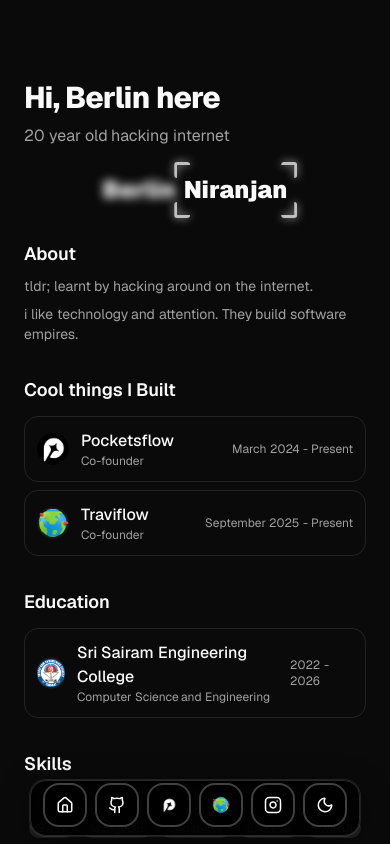
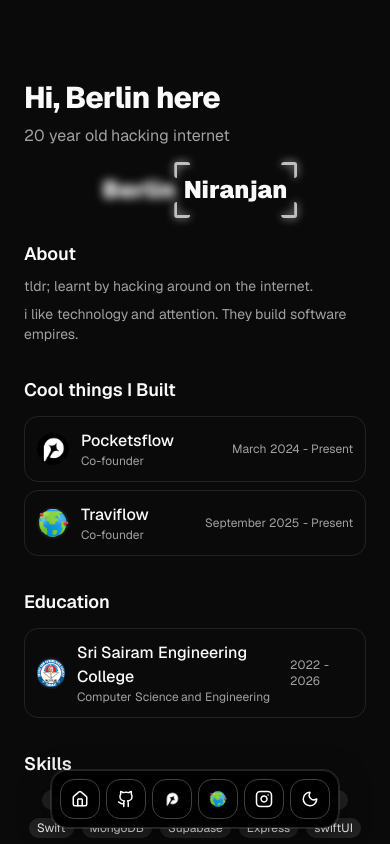
Before and after one commit to Niranjan753/folio, a Next.js app: page / in a window 390 px wide. Shown: the top 844 px of the page. Built offline with nearby package versions, Linux system fonts and the light colour scheme.

Commit message:
fix toggle in mobile

```diff
--- a/app/page.tsx
+++ b/app/page.tsx
@@ -38,15 +38,15 @@
       onClick: () => window.open("https://traviflow.com", "_blank", "noopener,noreferrer")
     },
     { icon: <Instagram size={18} />, label: "Instagram", onClick: () => window.open("https://www.instagram.com/berlified/", "_blank", "noopener,noreferrer") },
-    { icon: <ModeToggle />, label: "Theme", onClick: () => {} }
+    { icon: <ModeToggle />, label: "Theme" }
   ];
   return (
       <div className="relative min-h-screen flex flex-col">
         <div
-          className="flex flex-1 flex-col items-center justify-center min-h-screen py-8 pb-24 font-sans relative z-10"
+          className="flex flex-1 flex-col items-center justify-center min-h-screen py-8 pb-28 sm:pb-24 font-sans relative z-10"
         >
 
-          <main className="w-full max-w-4xl space-y-8 mt-12 px-6 sm:px-12 md:px-16 lg:px-20">
+          <main className="w-full max-w-4xl space-y-8 mt-12 mb-8 px-6 sm:px-12 md:px-16 lg:px-20">
             <section className="flex flex-col sm:flex-row items-center sm:items-start sm:justify-between gap-6">
               <div className="space-y-2 w-full sm:w-auto">
                 <BlurText
--- a/components/Dock.jsx
+++ b/components/Dock.jsx
@@ -21,6 +21,7 @@
   const size = useSpring(targetSize, spring);
 
   const handleClick = (e) => {
+    e.stopPropagation();
     // Reset hover state on mobile after click
     isHovered.set(0);
     setIsTouched(false);
@@ -28,15 +29,7 @@
   };
 
   // Add a subtle glow and scale effect on hover
-  const scale = useTransform(isHovered, [0, 1], [1, 1.12]);
-  const boxShadowLight = useTransform(
-    isHovered,
-    [0, 1],
-    [
-      '0 2px 8px 0 rgba(0,0,0,0.1)',
-      '0 4px 16px 0 rgba(0,0,0,0.2)'
-    ]
-  );
+  const scale = useTransform(isHovered, [0, 1], [1, 1.08]);
   const boxShadowDark = useTransform(
     isHovered,
     [0, 1],
@@ -57,25 +50,27 @@
       onHoverEnd={() => isHovered.set(0)}
       onFocus={() => isHovered.set(1)}
       onBlur={() => isHovered.set(0)}
-      onTouchStart={() => {
+      onTouchStart={(e) => {
+        e.stopPropagation();
         setIsTouched(true);
         isHovered.set(1);
       }}
-      onTouchEnd={() => {
+      onTouchEnd={(e) => {
+        e.stopPropagation();
         setTimeout(() => {
           isHovered.set(0);
           setIsTouched(false);
-        }, 100);
+        }, 200);
       }}
       onClick={handleClick}
-      className={`relative inline-flex items-center justify-center rounded-2xl bg-white dark:bg-black border-2 border-neutral-200 dark:border-neutral-700 hover:border-neutral-300 dark:hover:border-neutral-600 transition-all duration-200 cursor-pointer overflow-visible text-black dark:text-white ${className}`}
+      className={`relative inline-flex items-center justify-center rounded-xl sm:rounded-2xl bg-white dark:bg-black border border-neutral-200 dark:border-neutral-700 hover:border-neutral-300 dark:hover:border-neutral-600 active:scale-95 transition-all duration-200 cursor-pointer overflow-visible text-black dark:text-white ${className}`}
       tabIndex={0}
       role="button"
       aria-haspopup="true"
     >
       {/* Glow effect on hover */}
       <motion.div
-        className="absolute inset-0 pointer-events-none rounded-2xl"
+        className="absolute inset-0 pointer-events-none rounded-xl sm:rounded-2xl"
         style={{
           boxShadow: boxShadowDark,
           opacity: isHovered
@@ -143,6 +138,16 @@
 }) {
   const mouseX = useMotionValue(Infinity);
   const isHovered = useMotionValue(0);
+  const [isMobile, setIsMobile] = useState(false);
+
+  useEffect(() => {
+    const checkMobile = () => {
+      setIsMobile(window.innerWidth < 768);
+    };
+    checkMobile();
+    window.addEventListener('resize', checkMobile);
+    return () => window.removeEventListener('resize', checkMobile);
+  }, []);
 
   const maxHeight = useMemo(
     () => Math.max(dockHeight, magnification + magnification / 2 + 4),
@@ -154,30 +159,35 @@
   // Stylized dock background: black, glassy, with border and shadow
   return (
     <motion.div
-      style={{ height, scrollbarWidth: 'none' }}
-      className="flex max-w-full items-center"
+      style={{ height: isMobile ? 'auto' : height, scrollbarWidth: 'none' }}
+      className="flex max-w-full items-center justify-center w-full px-2"
     >
       <motion.div
         onMouseMove={({ pageX }) => {
-          isHovered.set(1);
-          mouseX.set(pageX);
+          if (!isMobile) {
+            isHovered.set(1);
+            mouseX.set(pageX);
+          }
         }}
         onMouseLeave={() => {
-          isHovered.set(0);
-          mouseX.set(Infinity);
+          if (!isMobile) {
+            isHovered.set(0);
+            mouseX.set(Infinity);
+          }
         }}
         className={`
           ${className}
-          fixed bottom-2 left-1/2 transform -translate-x-1/2 z-50 flex items-end w-fit gap-2
-          rounded-2xl border border-neutral-300 dark:border-neutral-800
+          fixed bottom-4 sm:bottom-2 left-1/2 transform -translate-x-1/2 z-50
+          flex items-center sm:items-end w-auto max-w-[95vw] gap-1.5 sm:gap-2
+          rounded-2xl sm:rounded-2xl border border-neutral-300 dark:border-neutral-800
           bg-white/95 dark:bg-black/95
           shadow-[0_8px_32px_0_rgba(0,0,0,0.15)] dark:shadow-[0_8px_32px_0_rgba(0,0,0,0.45)]
-          pb-2 px-3
+          py-2 px-2 sm:px-3
           backdrop-blur-lg
           ring-1 ring-black/5 dark:ring-white/10
         `}
         style={{
-          height: panelHeight
+          minHeight: isMobile ? '56px' : panelHeight
         }}
         role="toolbar"
         aria-label="Application dock"
@@ -190,8 +200,8 @@
             mouseX={mouseX}
             spring={spring}
             distance={distance}
-            magnification={magnification}
-            baseItemSize={baseItemSize}
+            magnification={isMobile ? baseItemSize * 1.1 : magnification}
+            baseItemSize={isMobile ? 40 : baseItemSize}
           >
             <DockIcon>{item.icon}</DockIcon>
             <DockLabel>{item.label}</DockLabel>
```
